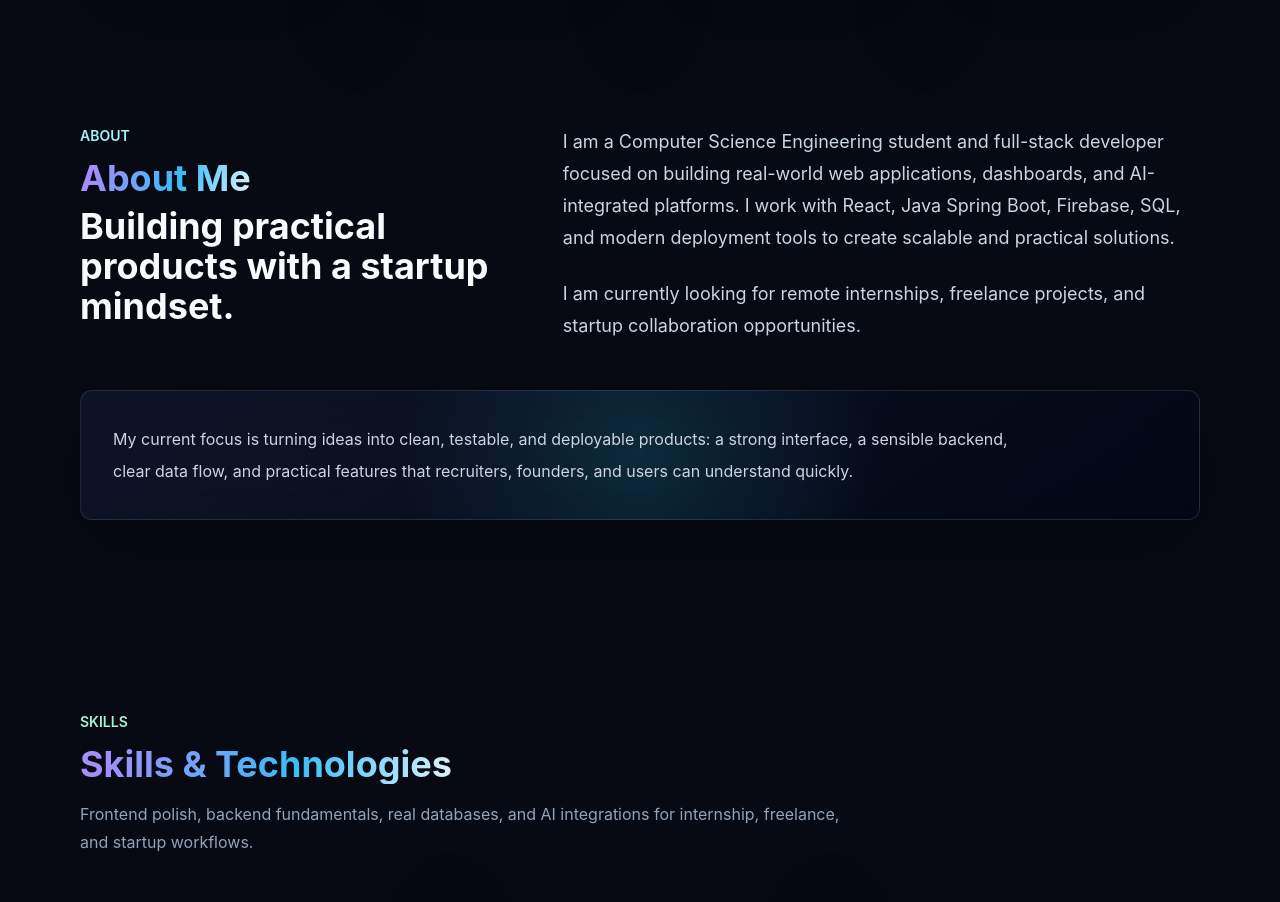
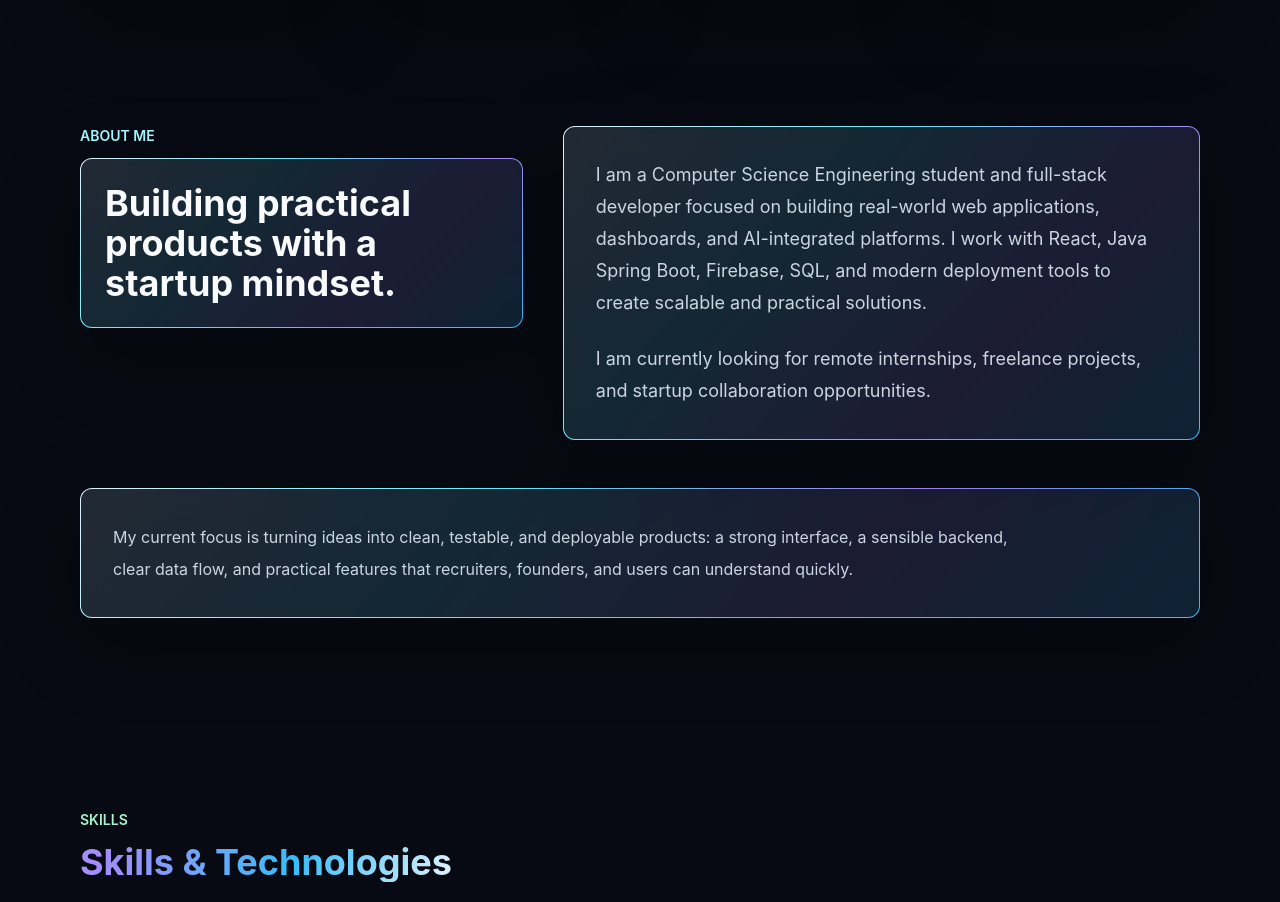
Before and after one commit to Yashkr29/Yash-portfolio, a React (Vite) app: page / in a window 1280 px wide. Shown: the part 940-1842 px from the top of the page. Built offline with nearby package versions, Linux system fonts and the light colour scheme.

Commit message:
Refine about section cards

```diff
--- a/src/components/About.jsx
+++ b/src/components/About.jsx
@@ -1,6 +1,4 @@
 import { motion } from 'framer-motion'
-import GradientText from './ui/GradientText.jsx'
-import SpotlightCard from './ui/SpotlightCard.jsx'
 
 function About() {
   return (
@@ -14,19 +12,24 @@ function About() {
       >
         <div className="grid gap-10 lg:grid-cols-[0.82fr_1.18fr] lg:items-start">
           <div>
-            <p className="mb-3 text-sm font-semibold uppercase text-cyan-200">About</p>
+            <p className="mb-3 text-sm font-semibold uppercase text-cyan-200">About Me</p>
+            <div className="about-callout rounded-xl p-[1px]">
+              <div className="about-callout-inner rounded-[11px] p-5 sm:p-6">
                 <h2 className="theme-heading text-3xl font-bold text-white sm:text-4xl">
-              <GradientText>About Me</GradientText>
-              <span className="block pt-2">Building practical products with a startup mindset.</span>
+                  Building practical products with a startup mindset.
                 </h2>
               </div>
+            </div>
+          </div>
 
+          <div className="about-callout rounded-xl p-[1px]">
+            <div className="about-callout-inner rounded-[11px] p-6 sm:p-8">
               <div className="theme-body space-y-6 text-base leading-8 text-slate-300 sm:text-lg">
                 <p>
                   I am a Computer Science Engineering student and full-stack developer focused on
-              building real-world web applications, dashboards, and AI-integrated platforms. I work
-              with React, Java Spring Boot, Firebase, SQL, and modern deployment tools to create
-              scalable and practical solutions.
+                  building real-world web applications, dashboards, and AI-integrated platforms. I
+                  work with React, Java Spring Boot, Firebase, SQL, and modern deployment tools to
+                  create scalable and practical solutions.
                 </p>
                 <p>
                   I am currently looking for remote internships, freelance projects, and startup
@@ -34,14 +37,18 @@ function About() {
                 </p>
               </div>
             </div>
+          </div>
+        </div>
 
-        <SpotlightCard className="mt-12 p-6 sm:p-8">
+        <div className="about-callout mt-12 rounded-xl p-[1px]">
+          <div className="about-callout-inner rounded-[11px] p-6 sm:p-8">
             <p className="theme-body max-w-4xl text-base leading-8 text-slate-300">
               My current focus is turning ideas into clean, testable, and deployable products: a
               strong interface, a sensible backend, clear data flow, and practical features that
               recruiters, founders, and users can understand quickly.
             </p>
-        </SpotlightCard>
+          </div>
+        </div>
       </motion.div>
     </section>
   )
--- a/src/index.css
+++ b/src/index.css
@@ -125,6 +125,20 @@ textarea {
 
 .theme-success {
   color: var(--success-text) !important;
+}
+
+.about-callout {
+  background: linear-gradient(135deg, #e0f2fe 0%, #67e8f9 34%, #a78bfa 68%, #38bdf8 100%);
+  box-shadow: var(--panel-shadow);
+}
+
+.about-callout-inner {
+  background: rgba(255, 255, 255, 0.94);
+  backdrop-filter: blur(14px);
+}
+
+:root[data-theme="dark"] .about-callout-inner {
+  background: rgba(8, 13, 24, 0.88);
 }
 
 .theme-background {
```
Lines whose indentation alone changed are shown as unchanged.
